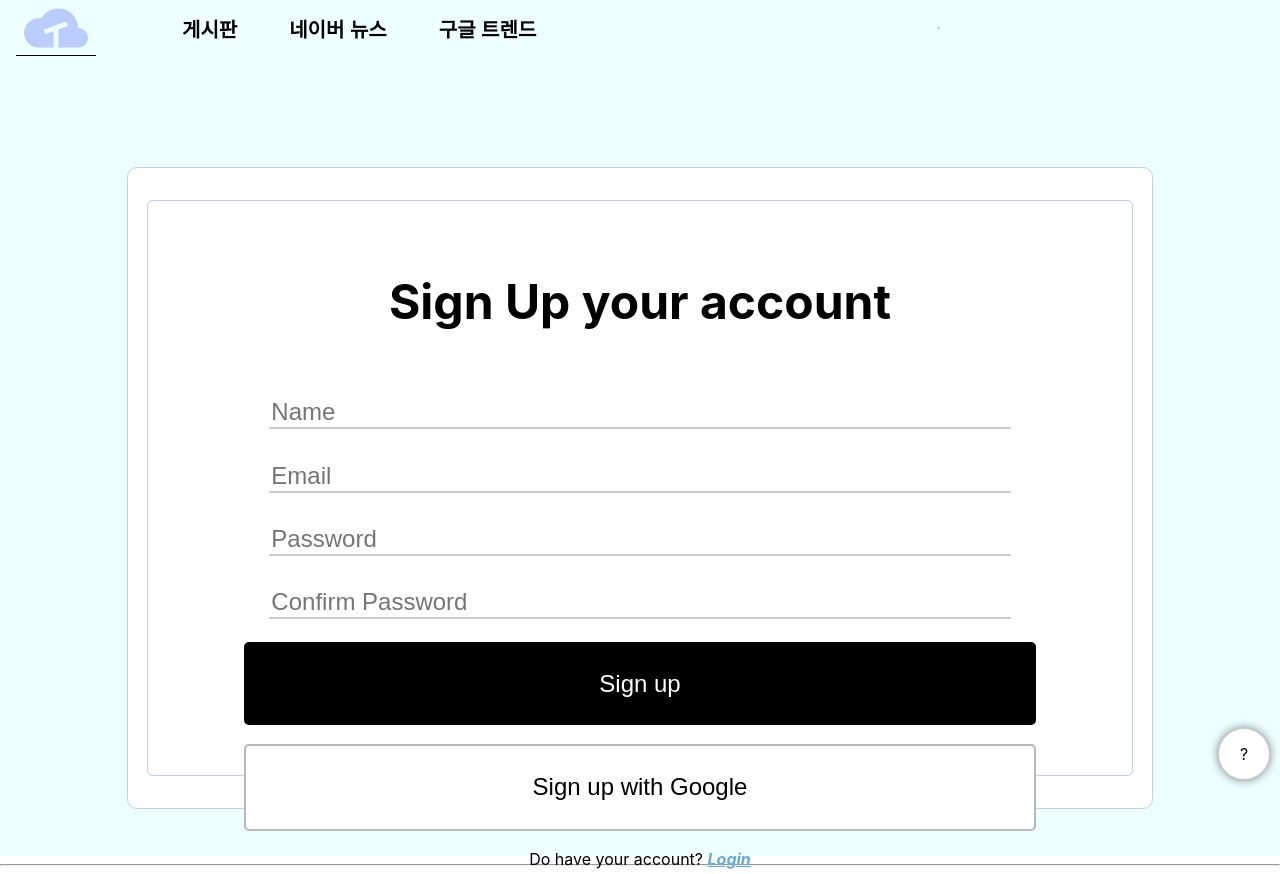
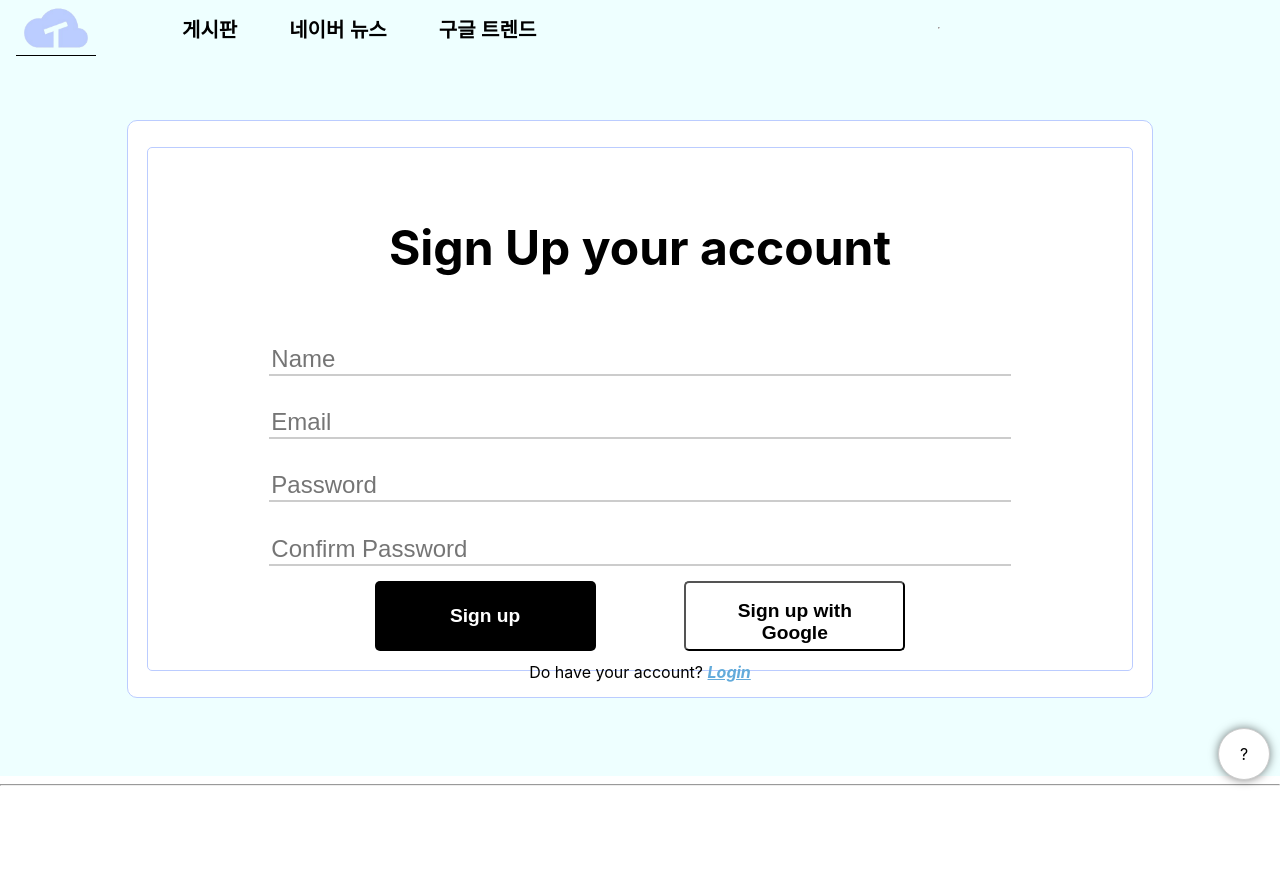
Before and after one commit to tukcomCD2024/KbyC, a React (Create React App) app in the folder frontend/: page /signup in a window 1280 px wide. After the commit the page ends 800 px from the top, so only its background shows below. Built offline with nearby package versions, Linux system fonts and the light colour scheme.

Commit message:
Design: Sign up button

```diff
--- a/frontend/src/pages/SignupPage.css
+++ b/frontend/src/pages/SignupPage.css
@@ -2,8 +2,7 @@
   background-color: #eeffff;
   display: flex;
   justify-content: center;
-  align-items: center;
-  height: 100vh;
+  height: 90vh;
 }
 
 .signup-page-center {
@@ -54,14 +53,24 @@
   border-color: #eeffff;
 }
 
+.signup-button-container {
+  margin: auto;
+  width: 60%;
+  height: 20%;
+  display: flex;
+  flex-direction: row;
+  justify-content: space-between;
+}
+
 .signup-button {
   background-color: #000000;
   color: white;
   border: none;
-  width: 86%;
+  width: 40%;
   border-radius: 5px;
   padding: 3%;
-  font-size: 150%;
+  font-size: 120%;
+  font-weight: bold;
   cursor: pointer;
   margin: 2%;
 }
@@ -73,13 +82,13 @@
 .social-signup-button {
   background-color: #ffffff;
   color: #000000;
-  border: 2px solid #b9b9b9;
-  width: 86%;
+  width: 40%;
   border-radius: 5px;
   padding: 3%;
-  font-size: 150%;
+  font-size: 120%;
+  font-weight: bold;
   cursor: pointer;
-  margin-bottom: 2%;
+  margin: 2%;
 }
 
 .social-signup-button:hover {
--- a/frontend/src/pages/SignupPage.js
+++ b/frontend/src/pages/SignupPage.js
@@ -61,9 +61,10 @@ const SignupPage = () => {
             <input type='password' placeholder="Confirm Password" value={confirmPassword} onChange={(e) => setConfirmPassword(e.target.value)}/>
           </div>
 
-          <button className="signup-button" onClick={handleSignup}>Sign up</button>
-
-          <button className="social-signup-button" onClick={handleSignup}>Sign up with Google</button>
+          <div className='signup-button-container'>
+            <button className="signup-button" onClick={handleSignup}>Sign up</button>
+            <button className="social-signup-button" onClick={handleSignup}>Sign up with Google</button>
+          </div>
 
           <div>
             <p1>Do have your account?     </p1>
```
